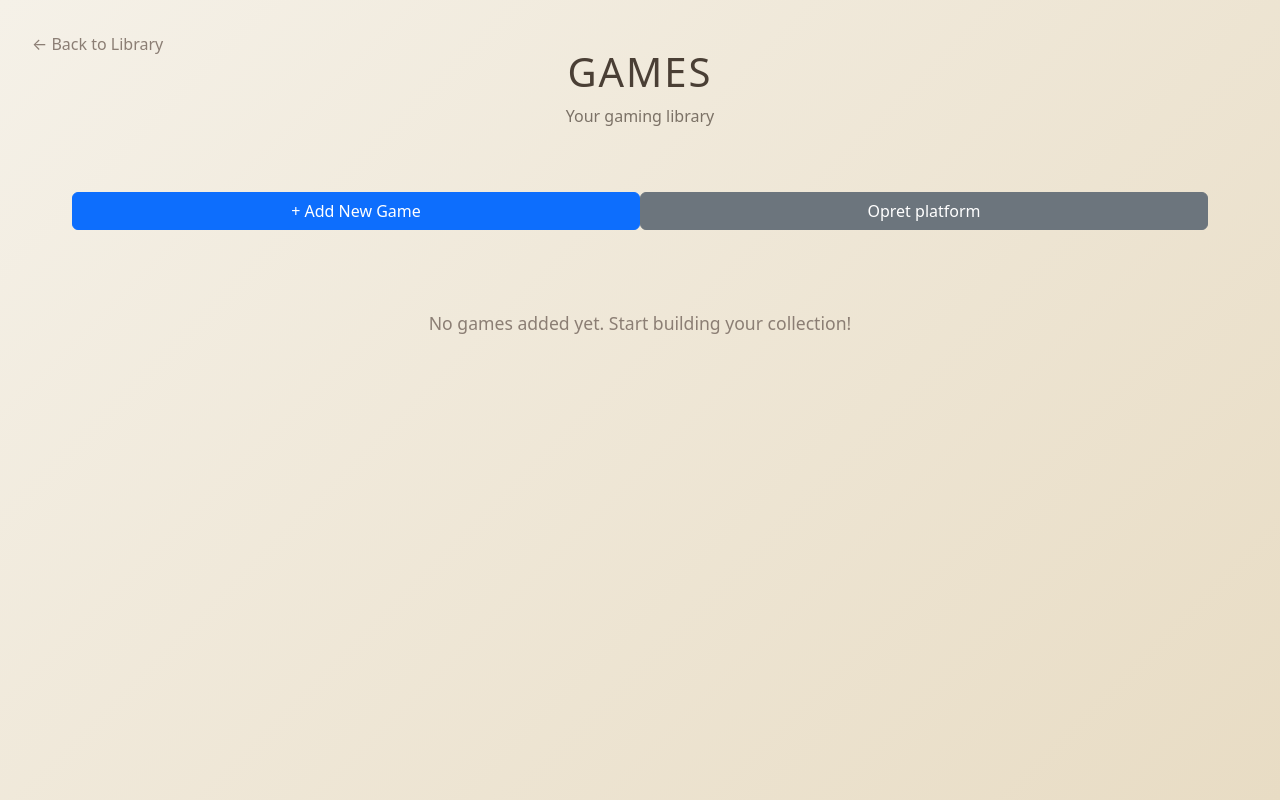
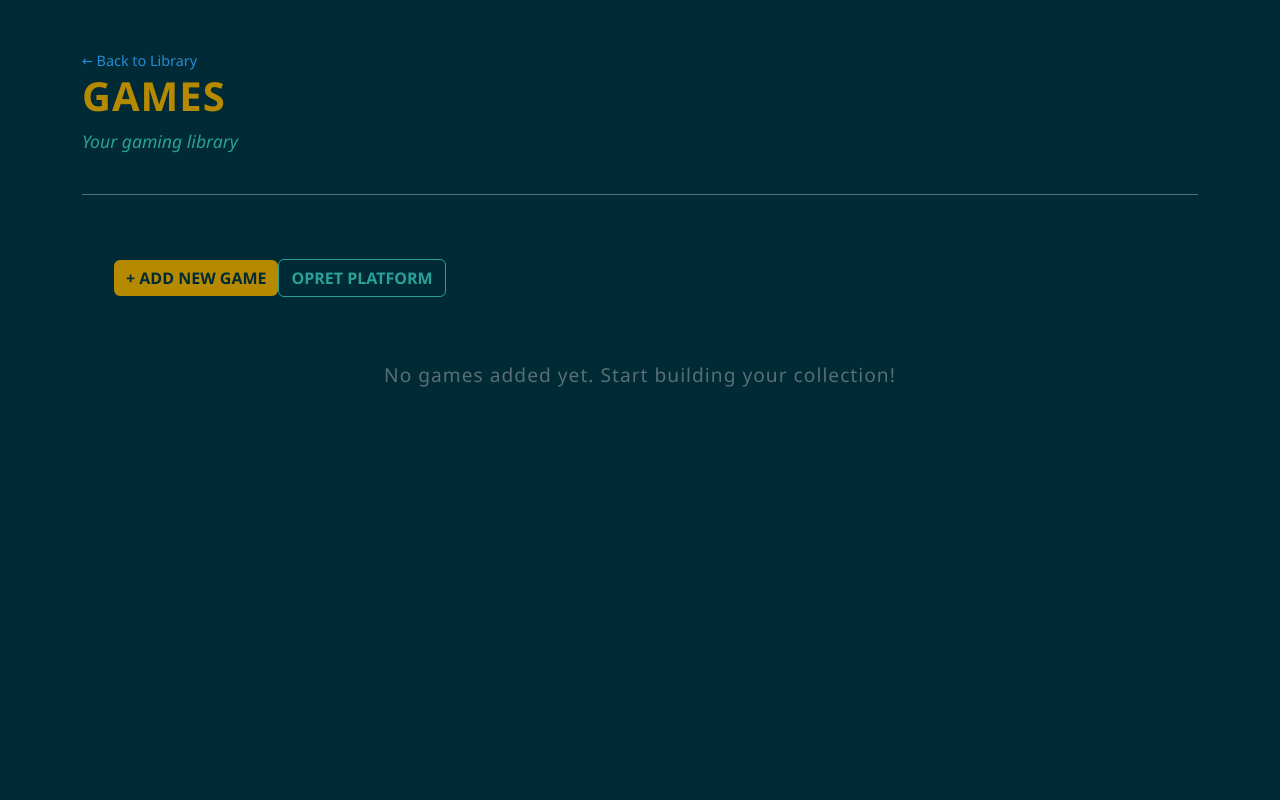
Before and after one commit to KimjeLassen/personal-library, a React (Create React App) app in the folder personal-library/: page /games in a window 1280 px wide. Built offline with nearby package versions, Linux system fonts and the light colour scheme.

Commit message:
CSS for games

```diff
--- a/personal-library/src/pages/Games/CreateGame.tsx
+++ b/personal-library/src/pages/Games/CreateGame.tsx
@@ -1,5 +1,6 @@
 import React, { useEffect, useState } from 'react';
 import { useNavigate, useParams, Link } from 'react-router-dom';
+import styles from './Games.module.css';
 
 interface GameForm {
 	title: string;
@@ -147,103 +148,132 @@ function CreateGame() {
 
 
 return (
-    <div className="page-container">
-      <header className="page-header">
-        <Link to="/games" className="back-link">
+    <div className={styles.gamingContainer}>
+      <div className="container py-5">
+        <div className="row justify-content-center">
+          <div className="col-md-8 col-lg-6">
+
+            <header className="mb-4">
+              <Link to="/games" className={styles.backLink}>
                 ← Back to games
               </Link>
-        <h1 className="page-title">{id ? "Update Game" : "Add a New Game"}</h1>
+              <h1 className={`${styles.pageTitle} mt-2`}>
+                {id ? "Update Game" : "Add a New Game"}
+              </h1>
             </header>
-      <main className="page-content">
-        {loading && <p>Loading...</p>}
-        {error && <p className="error">Error: {error}</p>}
-        {success && <p className="success">Game saved!</p>}
-        <form onSubmit={handleSubmit} className="game-form">
-          <label>
-            Title:
+
+            <main className={styles.gamingCard}>
+              {loading && <p className={`${styles.blink} text-info`}>Loading...</p>}
+              {error && <p className="text-danger">Error: {error}</p>}
+              {success && <p className="text-success">Game saved!</p>}
+
+              <form onSubmit={handleSubmit}>
+                <div className="mb-3">
+                  <label className="form-label" style={{color: '#2aa198'}}>Title:</label>
                   <input
                     name="title"
+                    className={`form-control ${styles.gamingInput}`}
                     value={form.title}
                     onChange={handleChange}
                     required
                   />
-          </label>
-          <label>
-            Platform:
+                </div>
+
+                <div className="row">
+                  <div className="col-md-6 mb-3">
+                    <label className="form-label" style={{color: '#2aa198'}}>Platform:</label>
                     <select
                       name="platform"
+                      className={`form-select ${styles.gamingInput}`}
                       value={form.platform}
                       onChange={handleChange}
                       required
                     >
                       <option value="">Vælg platform</option>
-              {platforms.map((platforms) => (
-                <option
-                  key={platforms.platform_id}
-                  value={platforms.platform_id}
-                >
-                  {platforms.name}
-                </option>
+                      {platforms.map((p) => (
+                        <option key={p.platform_id} value={p.platform_id}>{p.name}</option>
                       ))}
                     </select>
-          </label>
-          <label>
-            Release Year:
+                  </div>
+
+                  <div className="col-md-6 mb-3">
+                    <label className="form-label" style={{color: '#2aa198'}}>Release Year:</label>
                     <input
                       name="release_year"
                       type="number"
+                      className={`form-control ${styles.gamingInput}`}
                       value={form.release_year}
                       onChange={handleChange}
                       required
                     />
-          </label>
-          <label>
-            Genre:
+                  </div>
+                </div>
+
+                <div className="mb-3">
+                  <label className="form-label" style={{color: '#2aa198'}}>Genre:</label>
                   <input
                     name="genre"
+                    className={`form-control ${styles.gamingInput}`}
                     value={form.genre}
                     onChange={handleChange}
                     required
                   />
-          </label>
-          <label>
-            Finished:
+                </div>
+
+                <div className="form-check mb-4">
                   <input
                     name="finished"
                     type="checkbox"
+                    className="form-check-input"
                     checked={form.finished}
                     onChange={handleChange}
                   />
-          </label>
-          <label>
-            Tags:
+                  <label className="form-check-label text-light">Finished</label>
+                </div>
+
+                <div className="mb-3">
+                  <label className="form-label" style={{color: '#2aa198'}}>Tags:</label>
+                  <div className="input-group">
                     <input
-              name="tags"
+                      className={`form-control ${styles.gamingInput}`}
                       list="suggestions"
+                      value={inputTag}
                       onChange={(e) => setInputTag(e.target.value)}
-              required
                     />
-            <datalist id="suggestions">
-              {tags.map((tags) => (
-                <option key={tags.name} value={tags.name}>
-                  {tags.name}
-                </option>
-              ))}
-            </datalist>
-          </label>
-          <p>Tags here:</p>
-          {addedTags.map((tag, index) => (
-            <div key={index}>* {tag} <button name = {"remove_"+tag} onClick= {handleRemoveTag}type = "button" className = "btn btn-danger">Fjern</button></div>
-          ))}
-          <button type="button" onClick={handleAddText}>
+                    <button className="btn btn-outline-info" type="button" onClick={handleAddText} style={{borderColor: '#2aa198', color: '#2aa198'}}>
                       Tilføj tag
                     </button>
-          <button type="submit" disabled={loading}>
+                  </div>
+                </div>
+
+                <div className="mb-4">
+                  <p className="small" style={{color: '#2aa198'}}>Tags here:</p>
+                  <div className="d-flex flex-wrap gap-2">
+                    {addedTags.map((tag, index) => (
+                      <div key={index} className={styles.tagBadge}>
+                        * {tag}
+                        <button
+                          name={"remove_" + tag}
+                          onClick={handleRemoveTag}
+                          type="button"
+                          className={styles.btnRemove}
+                        >
+                          Fjern
+                        </button>
+                      </div>
+                    ))}
+                  </div>
+                </div>
+
+                <button type="submit" className={`${styles.btnGamingSubmit} w-100`} disabled={loading}>
                   {id ? "Update Game" : "Add Game"}
                 </button>
               </form>
             </main>
           </div>
+        </div>
+      </div>
+    </div>
   );
 }
 
--- /dev/null
+++ b/personal-library/src/pages/Games/Games.module.css
@@ -0,0 +1,133 @@
+.gamingContainer {
+  background-color: #002b36;
+  min-height: 100vh;
+  color: #839496;
+  font-family: 'Segoe UI', Tahoma, Geneva, Verdana, sans-serif;
+  padding-bottom: 3rem;
+}
+
+.pageHeader {
+  border-bottom: 1px solid #586e75;
+  padding-bottom: 1.5rem;
+  margin-bottom: 2rem;
+}
+
+.pageTitle {
+  color: #b58900;
+  font-weight: bold;
+  text-transform: uppercase;
+  letter-spacing: 1px;
+}
+
+.pageSubtitle {
+  color: #2aa198;
+  font-style: italic;
+  font-size: 1.1rem;
+}
+
+.backLink {
+  color: #268bd2;
+  text-decoration: none;
+  font-size: 0.9rem;
+  transition: color 0.2s;
+}
+
+.backLink:hover {
+  color: #2aa198;
+}
+
+/* --- CARDS & CONTAINERS --- */
+.gamingCard {
+  background-color: #073642;
+  padding: 2rem;
+  border-radius: 8px;
+  border: 1px solid #586e75;
+  box-shadow: 0 10px 30px rgba(0, 0, 0, 0.5);
+}
+
+/* --- INPUTS & FORMS --- */
+.gamingInput {
+  background-color: #002b36 !important;
+  border: 1px solid #586e75 !important;
+  color: #93a1a1 !important;
+}
+
+.gamingInput:focus {
+  border-color: #268bd2 !important;
+  box-shadow: 0 0 8px rgba(38, 139, 210, 0.3) !important;
+}
+
+.formLabel {
+  color: #2aa198;
+  font-weight: 600;
+  font-size: 0.85rem;
+  text-transform: uppercase;
+}
+
+/* --- BUTTONS --- */
+.btnPrimary {
+  background-color: #b58900 !important;
+  border: none !important;
+  color: #002b36 !important;
+  font-weight: bold !important;
+  text-transform: uppercase;
+  transition: transform 0.2s;
+}
+
+.btnPrimary:hover {
+  background-color: #cb4b16 !important;
+  color: #fff !important;
+  transform: translateY(-1px);
+}
+
+.btnSecondary {
+  background-color: transparent !important;
+  border: 1px solid #2aa198 !important;
+  color: #2aa198 !important;
+  font-weight: bold !important;
+  text-transform: uppercase;
+}
+
+.btnSecondary:hover {
+  background-color: #2aa198 !important;
+  color: #002b36 !important;
+}
+
+/* --- TAGS & SPECIAL ELEMENTS --- */
+.tagBadge {
+  background-color: #002b36;
+  border: 1px solid #2aa198;
+  color: #2aa198;
+  padding: 4px 10px;
+  border-radius: 4px;
+  font-size: 0.85rem;
+  display: flex;
+  align-items: center;
+  gap: 8px;
+}
+
+.btnRemove {
+  background: #dc3545;
+  border: none;
+  color: white;
+  font-size: 0.7rem;
+  padding: 2px 6px;
+  border-radius: 3px;
+  cursor: pointer;
+}
+
+.emptyState {
+  color: #586e75;
+  font-size: 1.2rem;
+  text-align: center;
+  margin-top: 4rem;
+  letter-spacing: 1px;
+}
+
+.blink {
+  animation: blinker 1s linear infinite;
+}
+
+@keyframes blinker {
+  50% { opacity: 0; }
+}
--- a/personal-library/src/pages/Games/Games.tsx
+++ b/personal-library/src/pages/Games/Games.tsx
@@ -1,5 +1,6 @@
 import React, { useState } from "react";
 import { Link } from "react-router-dom";
+import styles from './Games.module.css';
 
 function Games() {
   const [platName, setPlatName] = useState("");
@@ -30,49 +31,58 @@ function Games() {
       });
   };
 return (
-    <div className="page-container">
-      <header className="page-header">
-        <Link to="/" className="back-link">
+    <div className={styles.gamingContainer}>
+      <div className="container py-5">
+
+        <header className={styles.pageHeader}>
+          <Link to="/" className={styles.backLink}>
             ← Back to Library
           </Link>
-        <h1 className="page-title">Games</h1>
-        <p className="page-subtitle">Your gaming library</p>
+          <h1 className={styles.pageTitle}>Games</h1>
+          <p className={styles.pageSubtitle}>Your gaming library</p>
         </header>
 
         <main className="page-content">
-        <div id="button-container">
-          <a className="btn btn-primary create-button" href="/games/create">
+          <div className={styles.buttonContainer}>
+            <a className={`btn ${styles.btnPrimary}`} href="/games/create">
               + Add New Game
             </a>
             <button
               onClick={toggleAddForm}
-            className="btn btn-secondary create-button"
+              className={`btn ${styles.btnSecondary}`}
             >
               Opret platform
             </button>
+          </div>
+
           {platAdd && (
-            <div id="platform-add-container">
+            <div className={styles.platformAddCard}>
               <h3>Add Game Platform</h3>
-              <label htmlFor="nameInput">Name: </label>
+              <div className="d-flex align-items-center gap-2">
+                <label htmlFor="nameInput" style={{color: '#2aa198'}}>Name: </label>
                 <input
                   id="nameInput"
+                  className={styles.gamingInput}
                   type="text"
                   value={platName}
                   onChange={handleOnChange}
                 />
                 <button
-                className="btn btn-primary"
+                  className={`btn ${styles.btnPrimary}`}
                   onClick={handlePlatformAddClick}
                 >
                   Tilføj
                 </button>
               </div>
+            </div>
           )}
-        </div>
-        <p className="empty-state">
+
+          {/* This part shows if list is empty */}
+          <p className={styles.emptyState}>
             No games added yet. Start building your collection!
           </p>
         </main>
+      </div>
     </div>
   );
 }
```
Lines whose indentation alone changed are shown as unchanged.
